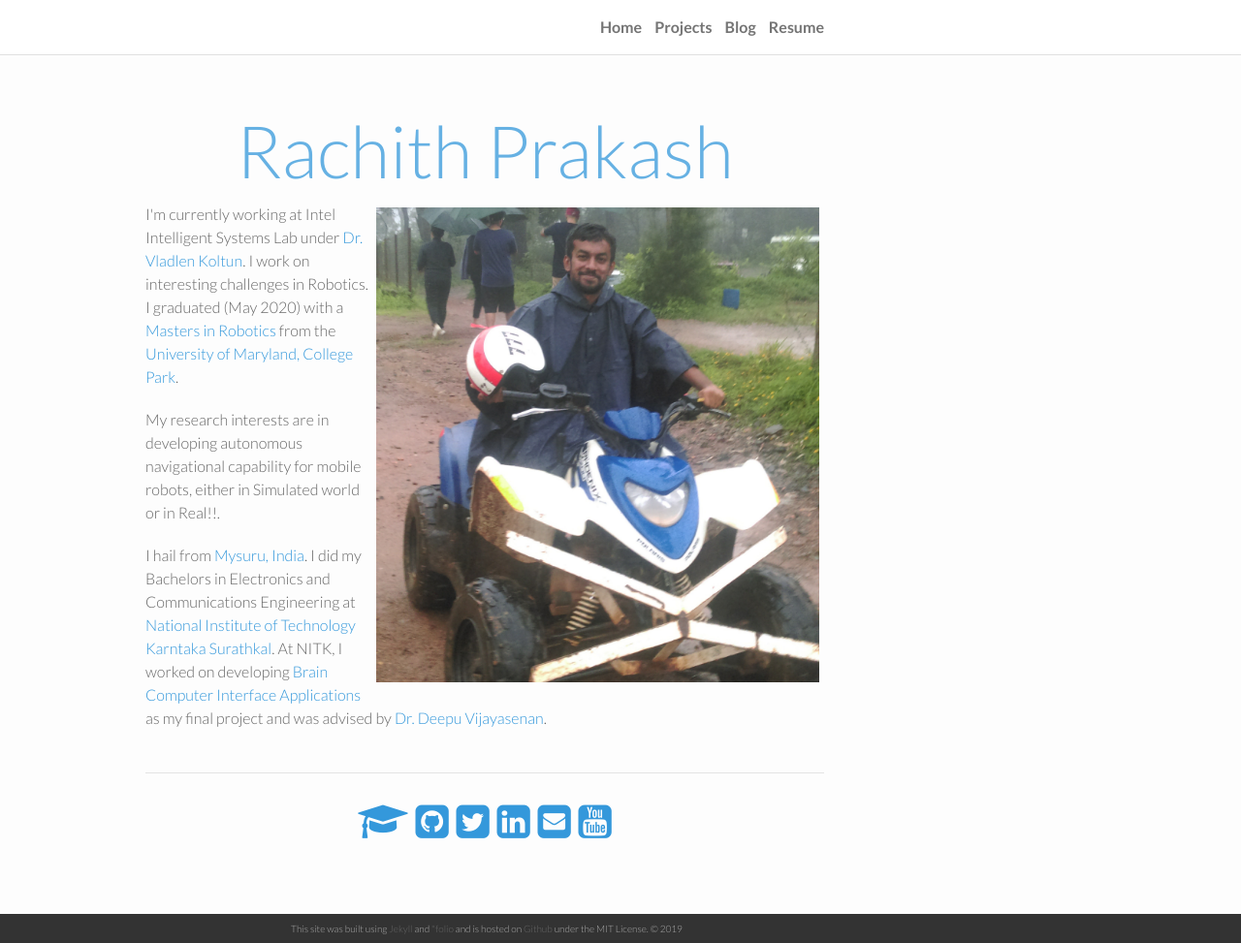
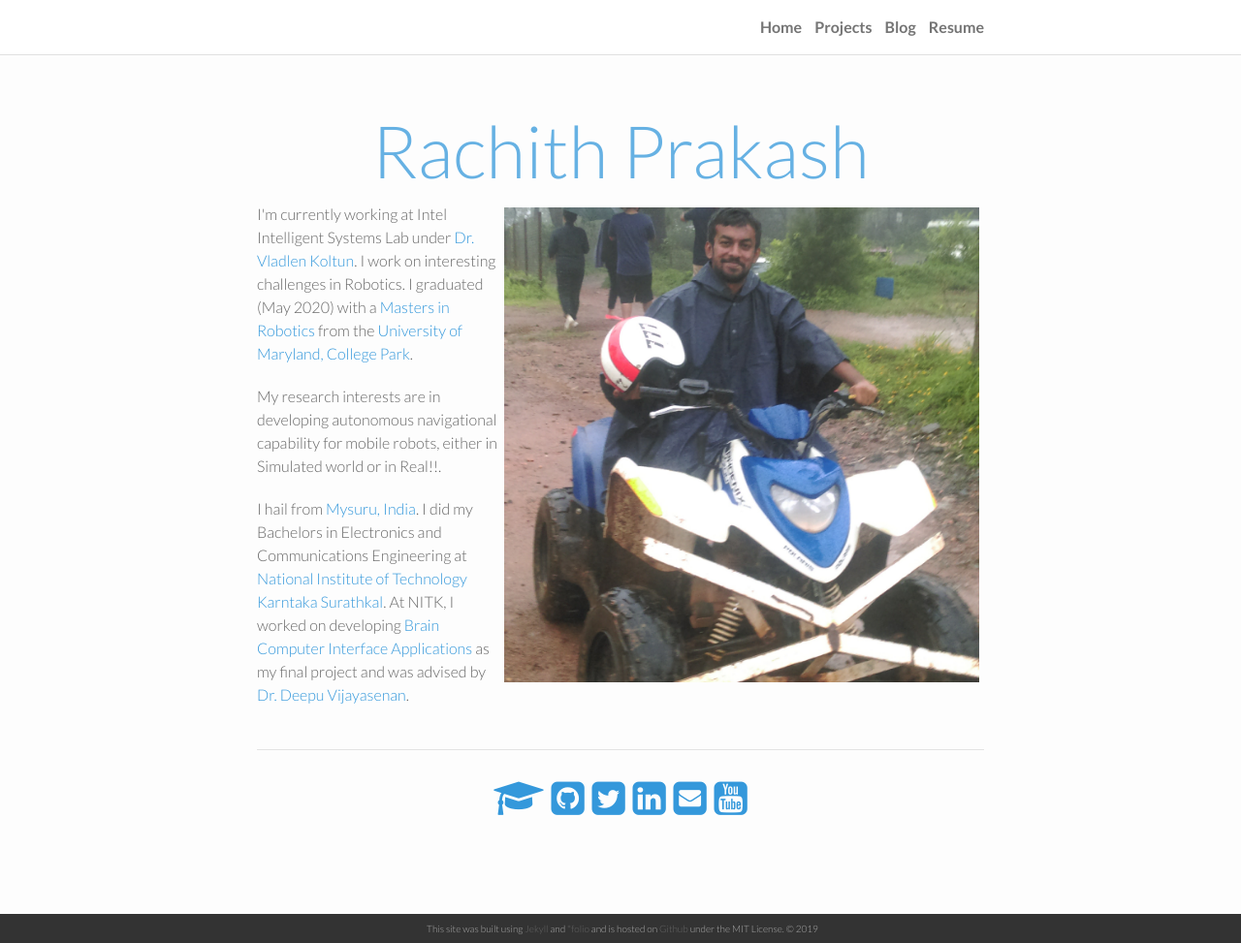
Before and after one commit to RachithP/rp.github.io, a Jekyll site: the page built from index.html, in a window 1280 px wide and 973 px high. Shown: the whole window at 97% size. Built offline with Jekyll 4.4.1, drawn with Linux system fonts in a browser that asks for light colours; the list of posts is cut into pages by our own code.

Commit message:
Update _base.scss

```diff
--- a/_sass/_base.scss
+++ b/_sass/_base.scss
@@ -200,10 +200,10 @@ pre {
  */
 
 .wrapper {
-    max-width: -webkit-calc(800px - (#{$horizontal-spacing-unit} * 2));
-    max-width:         calc(800px - (#{$horizontal-spacing-unit} * 2));
-    margin-right: 100px;
-    margin-left: 100px;
+    max-width: -webkit-calc(800px - (#{$horizontal-spacing-unit}));
+    max-width:         calc(800px - (#{$horizontal-spacing-unit}));
+    margin-right: auto;
+    margin-left: auto;
     padding-right: $horizontal-spacing-unit;
     padding-left: $horizontal-spacing-unit;
     @extend %clearfix;
```
